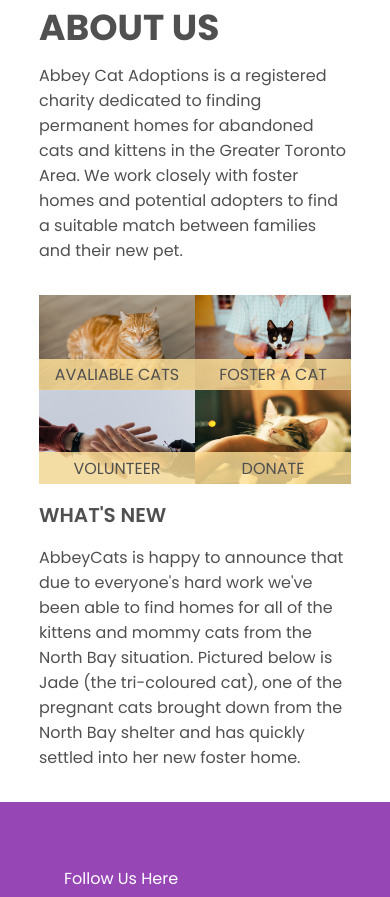
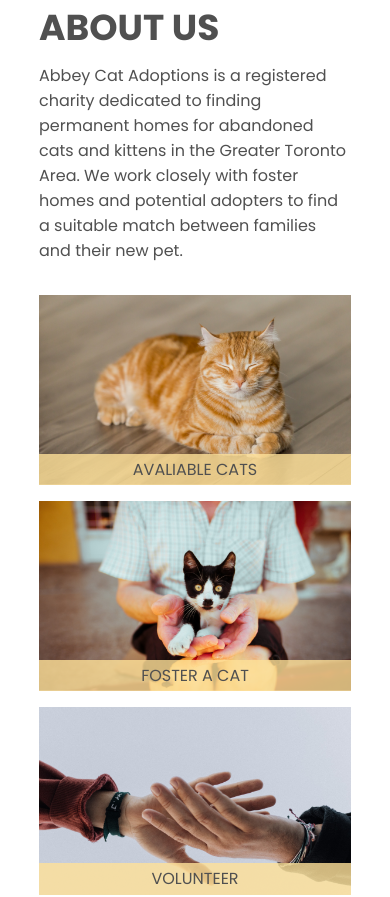
Before and after one commit to ZipingLiu-JokerH/cat_adoption_website, a React (Create React App) app: page / in a window 390 px wide. Shown: the top 897 px of the page. Built offline with nearby package versions, Linux system fonts and the light colour scheme.

Commit message:
make home page main section responsive

```diff
--- a/src/Components/ImageLink.module.css
+++ b/src/Components/ImageLink.module.css
@@ -1,11 +1,12 @@
 .imagelink_container {
   position: relative;
-  width: 50%;
+  width: 100%;
   display: flex;
   justify-content: center;
   align-items: center;
   overflow: hidden;
   cursor: pointer;
+  margin-bottom: 1rem;
 }
 
 img {
@@ -23,6 +24,10 @@
 }
 
 @media (min-width: 768px) {
+  .imagelink_container {
+    width: 50%;
+    margin-bottom: 0;
+  }
   .link_tag {
     padding: 0.5em;
   }
--- a/src/Pages/Home.module.css
+++ b/src/Pages/Home.module.css
@@ -22,7 +22,17 @@
 
 .imageLink_container {
   display: flex;
-  flex-wrap: wrap;
+  flex-direction: column;
   width: 100%;
   margin-bottom: 1em;
 }
+
+@media (min-width: 768px) {
+  .imageLink_container {
+    display: flex;
+    flex-direction: row;
+    flex-wrap: wrap;
+    width: 100%;
+    margin-bottom: 1em;
+  }
+}
```
